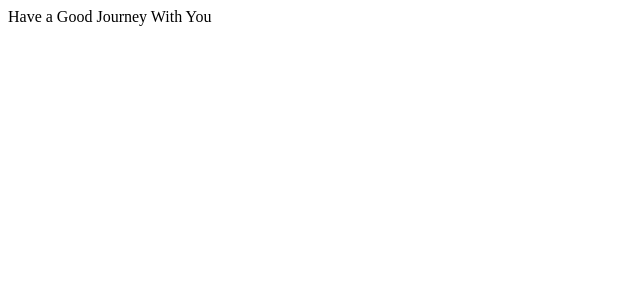
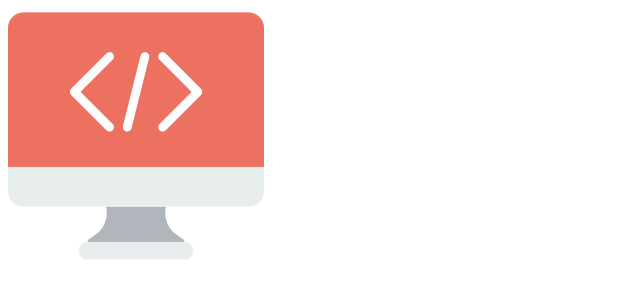
Before and after one commit to Gerrishonngugi/Microverse-Trials-2, a plain HTML site: page index.html in a window 1280 px wide. Shown: the whole page, without its empty margins (0-640 px from the left). Drawn offline with Linux system fonts and the light colour scheme.

Commit message:
Added img

```diff
--- a/index.html
+++ b/index.html
@@ -1,18 +1,18 @@
 <!DOCTYPE html>
 <html lang="en">
-
   <head>
     <meta charset="UTF-8" />
     <title>Hello World. We're Developers</title>
-  <link rel="stylesheet"
-        href="css/style.css" />
+    <link rel="stylesheet" href="css/style.css" />
   </head>
 
   <body>
     <script src="https://cdn.freecodecamp.org/testable-projects-fcc/v1/bundle.js"></script>
 
-  <header> Have a Good Journey With You</header>
+    <header id="header">
+      <img src="image/1.png" alt="" />
+    </header>
+
     <script src="js/index.js"></script>
   </body>
-
 </html>
```
Also changed, not shown: image/1.png (added). Lines whose indentation alone changed are shown as unchanged.
